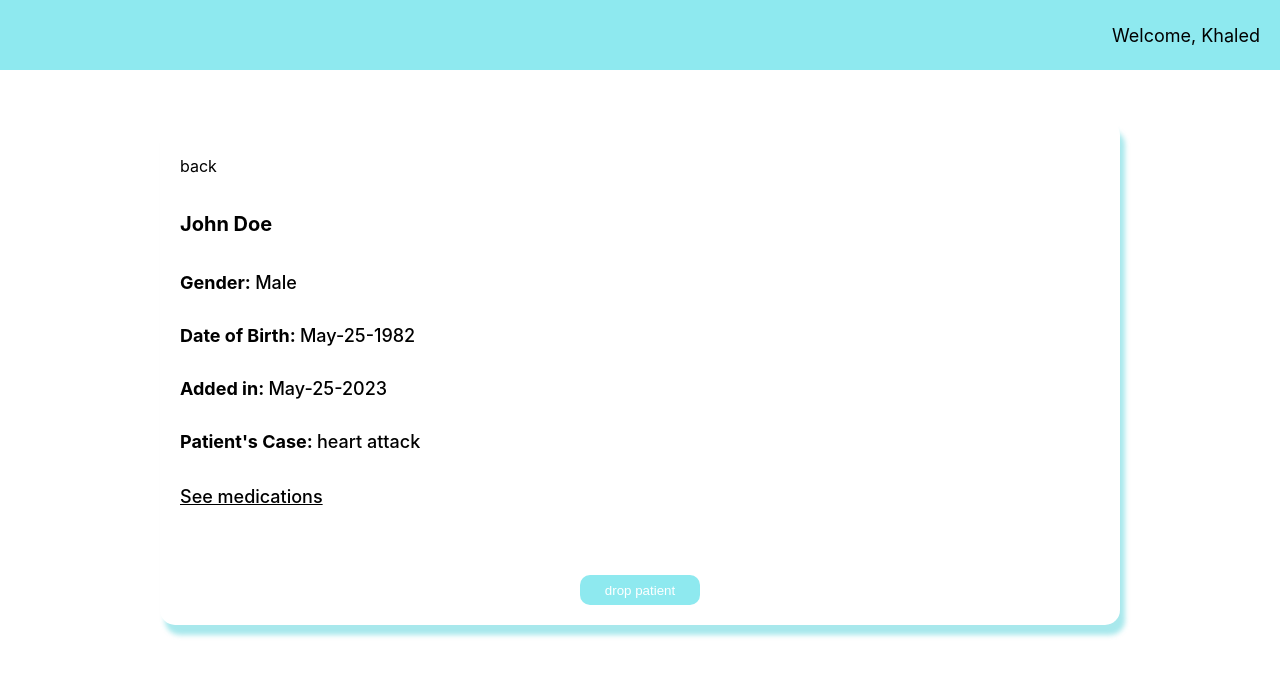
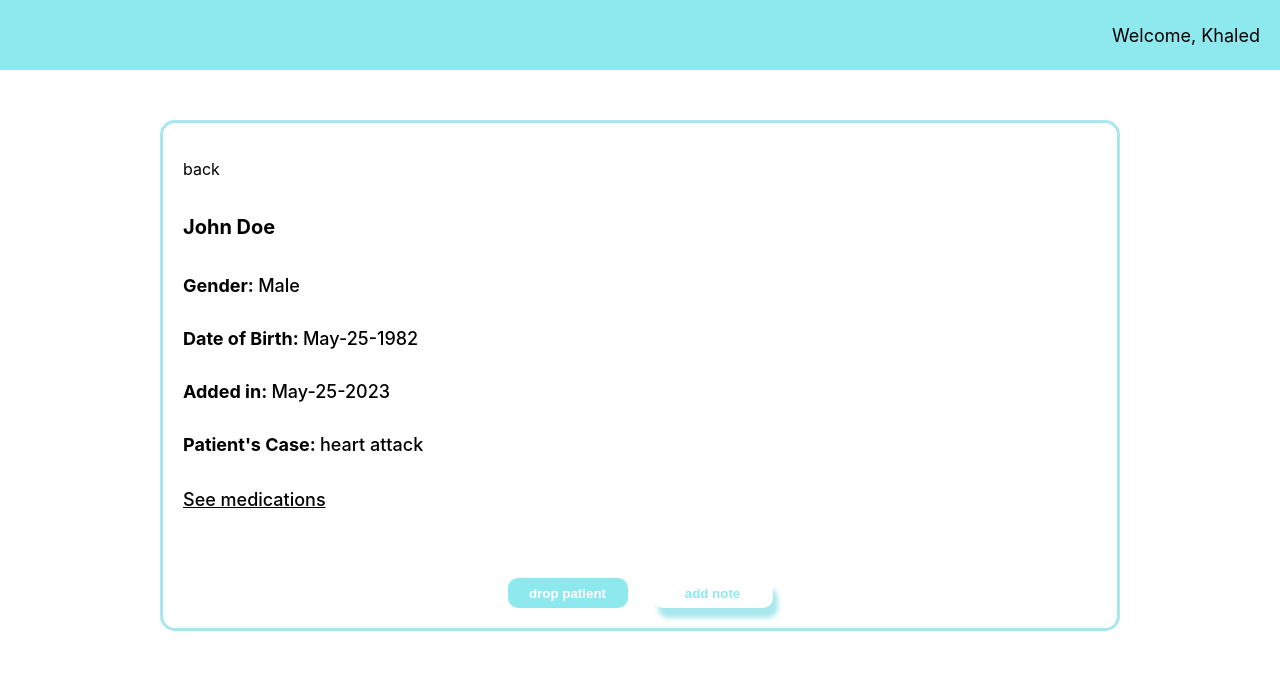
Before and after one commit to shifaa-khalil/medical-care, a React (Create React App) app in the folder frontend/: page /patient in a window 1280 px wide. Shown: the top 676 px of the page. Built offline with nearby package versions, Linux system fonts and the light colour scheme.

Commit message:
added the button component

```diff
--- a/frontend/src/App.css
+++ b/frontend/src/App.css
@@ -20,27 +20,23 @@
 .medium {
   font-size: 18px;
 }
-.btn-lg {
-  background-color: var(--blue);
-  width: 120px;
-  height: 30px;
-  color: white;
-  border-radius: 10px;
-  border: none;
-  margin-top: 50px;
-  align-self: center;
-}
-.btn-s {
-  background-color: var(--blue);
-  width: 60px;
-  height: 25px;
-  color: white;
-  border-radius: 10px;
-  border: none;
-  align-self: center;
-}
 .row {
   display: flex;
   justify-content: space-between;
   align-items: center;
 }
+.btn-row {
+  display: flex;
+  align-items: center;
+  align-self: center;
+  column-gap: 25px;
+}
+.blueButton {
+  background-color: var(--blue);
+  color: white;
+}
+.btn-shadow {
+  box-shadow: 5px 10px 5px var(--fadedBlue);
+  background-color: white;
+  color: var(--blue);
+}
--- /dev/null
+++ b/frontend/src/components/button.jsx
@@ -0,0 +1,12 @@
+import styles from "./button.module.css";
+import "../App.css";
+
+const MyButton = (props) => {
+  return (
+    <button className={`bold ${styles.button} ${props.style}`}>
+      {props.text}
+    </button>
+  );
+};
+
+export default MyButton;
--- /dev/null
+++ b/frontend/src/components/button.module.css
@@ -0,0 +1,8 @@
+.button {
+  width: 120px;
+  height: 30px;
+  border-radius: 10px;
+  border: none;
+  margin-top: 50px;
+  align-self: center;
+}
--- a/frontend/src/pages/patient.jsx
+++ b/frontend/src/pages/patient.jsx
@@ -1,5 +1,6 @@
 import styles from "./patient.module.css";
 import NavBar from "../components/navBar";
+import MyButton from "../components/button";
 import { useState } from "react";
 import { useNavigate } from "react-router-dom";
 import "../App.css";
@@ -26,23 +27,22 @@ const Patient = () => {
                   <span className={`bold medium`}>Morphine </span>
                   <span className={`normal medium`}>--one pill daily</span>
                 </p>
-                <button className="btn-s">drop</button>
+                <MyButton text="drop" style="blueButton" />
               </div>
               <div className="row">
                 <p>
                   <span className={`bold medium`}>Aspirin </span>
                   <span className={`normal medium`}>3mg weekly</span>
                 </p>
-                <button className="btn-s">drop</button>
+                <MyButton text="drop" style="blueButton" />
               </div>
-              <button className="btn-lg">add medication</button>
+              <MyButton text="add medication" style="blueButton" />
             </>
           ) : (
             <>
               <p className={styles.back} onClick={() => navigate("/")}>
                 back
               </p>
-
               <p className={`bold big ${styles.name}`}>John Doe</p>
               <p>
                 <span className={`bold medium`}>Gender: </span>
@@ -60,15 +60,16 @@ const Patient = () => {
                 <span className={`bold medium`}>Patient's Case: </span>
                 <span className={`normal medium`}>heart attack</span>
               </p>
-              <div className="row">
               <p
                 className={`normal medium ${styles.medications}`}
                 onClick={() => setMedicationsIsVisible(true)}
               >
                 See medications
               </p>
+              <div className="btn-row">
+                <MyButton text="drop patient" style="blueButton" />
+                <MyButton text="add note" style="btn-shadow" />
               </div>
-              <button className="btn-lg">drop patient</button>
             </>
           )}
         </div>
--- a/frontend/src/pages/patient.module.css
+++ b/frontend/src/pages/patient.module.css
@@ -6,7 +6,7 @@
 .card {
   display: flex;
   flex-direction: column;
-  box-shadow: 5px 10px 5px var(--fadedBlue);
+  border: 3px solid var(--fadedBlue);
   width: 75%;
   padding: 20px;
   margin-bottom: 25px;
```
Lines whose indentation alone changed are shown as unchanged.
